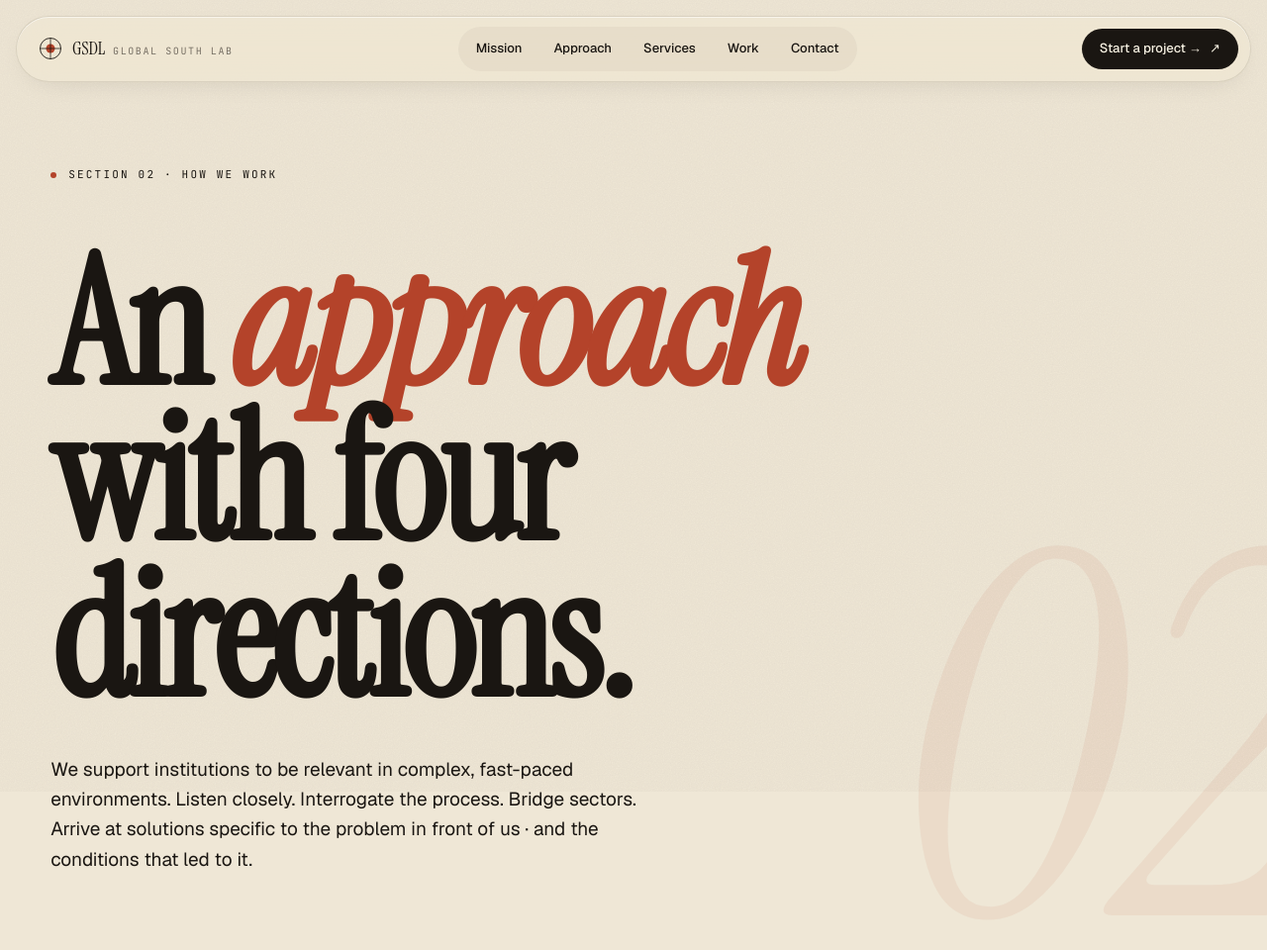
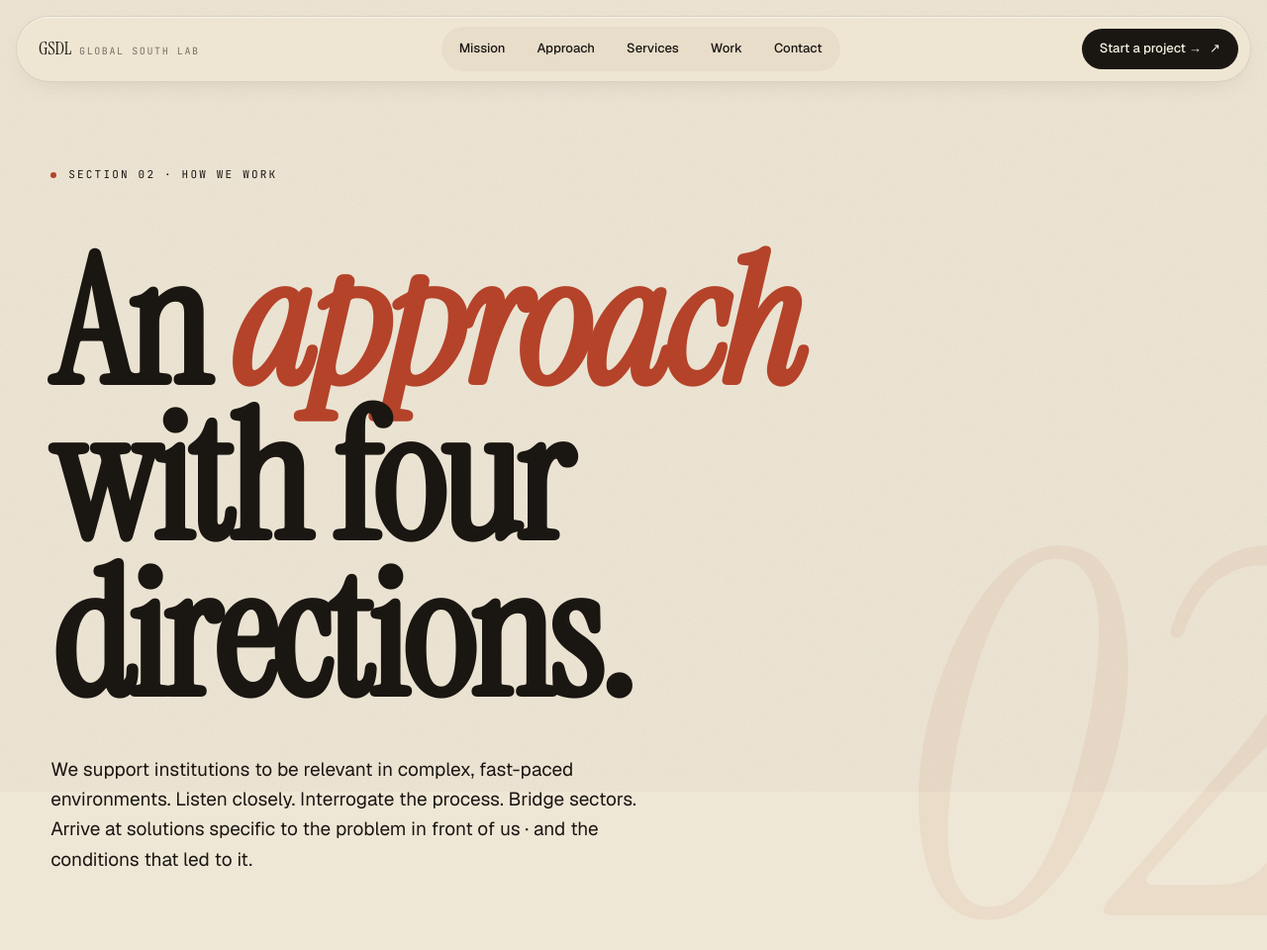
Before and after one commit to joeglantern/GSDL, a website built with Vite: page approach/index.html in a window 1280 px wide. Shown: the top 960 px of the page at 99% size. Built offline with nearby package versions, Linux system fonts and the light colour scheme.

Commit message:
Remove placeholder logo SVG from nav, keep text only

```diff
--- a/approach/index.html
+++ b/approach/index.html
@@ -59,12 +59,6 @@
 <nav class="nav">
   <div class="nav-inner">
     <a class="brand" href="/">
-      <svg class="brand-mark" viewBox="0 0 32 32" aria-hidden="true">
-        <circle cx="16" cy="16" r="14" fill="none" stroke="#1a1612" stroke-width="1.2"/>
-        <circle cx="16" cy="16" r="6" fill="#b4432a"/>
-        <line x1="16" y1="2" x2="16" y2="30" stroke="#1a1612" stroke-width="1"/>
-        <line x1="2" y1="16" x2="30" y2="16" stroke="#1a1612" stroke-width="1"/>
-      </svg>
       <span class="brand-name">GSDL<small>Global South Lab</small></span>
     </a>
     <div class="nav-links">
```
Also changed, not shown: contact/index.html (+0 -6 lines), index.html (+0 -6 lines), mission/index.html (+0 -6 lines), services/index.html (+0 -6 lines), work/index.html (+0 -6 lines).
